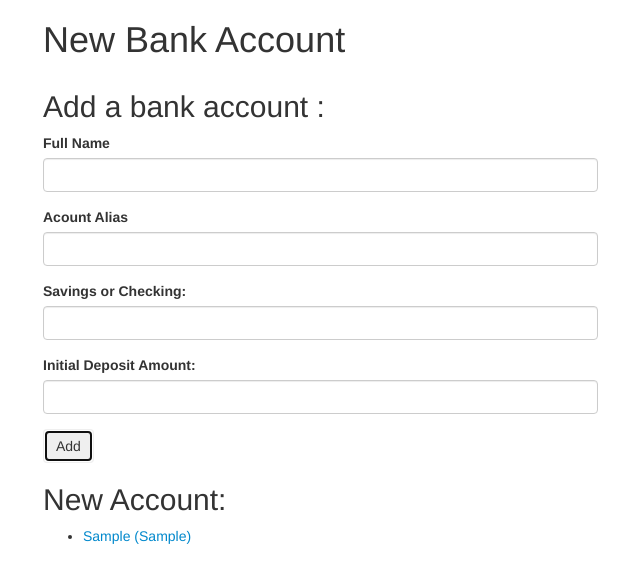
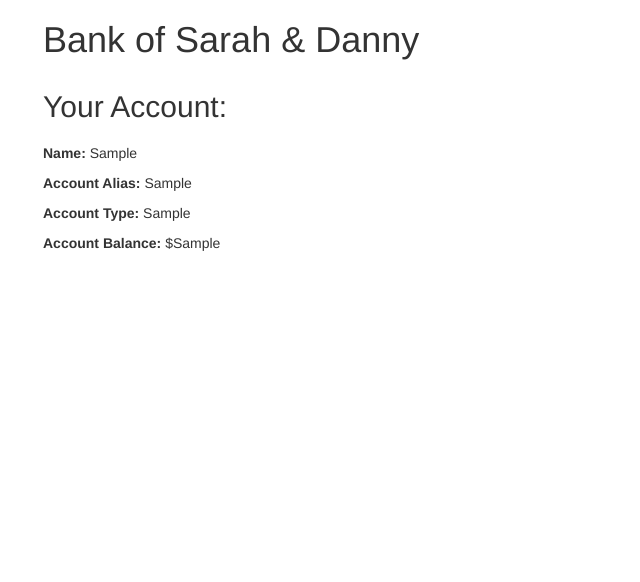
Before and after one commit to sreadbrown/bank-account, a plain HTML site: page index.html in a window 1280 px wide. Both pictures are taken after typing "Sample", "Sample", "Sample", "Sample" into the empty fields and a click on the button "Add". Shown: the whole page, without its empty margins (27-667 px from the left). Drawn offline with Linux system fonts and the light colour scheme.

Commit message:
Hide input form after submit

```diff
--- a/css/styles.css
+++ b/css/styles.css
@@ -1,5 +1,8 @@
 #show-account {
   display: none;
+}
+.bolded {
+  font-weight: bold;
 }
 .account {
   cursor: pointer;
--- a/index.html
+++ b/index.html
@@ -9,10 +9,11 @@
   </head>
   <body>
     <div class="container">
-     <h1>New Bank Account</h1>
+     <h1>Bank of Sarah & Danny</h1>
 
      <div class="row">
        <div class="col-md-6">
+         <div class= "add-account">
            <h2>Add a bank account :</h2>
            <form id="new-account">
              <div class="form-group">
@@ -35,20 +36,23 @@
              <button type="submit" class="btn">Add</button>
            </form>
 
-         <h2>New Account:</h2>
-         <ul id="accounts">
+         </div>
 
-         </ul>
-       </div>
-       <div class="col-md-6">
+         <h2>Your Account:</h2>
          <div id="show-account">
            <h2></h2>
 
-          <p>Name: <span class="full-name"></span></p>
-          <!-- <p>Account Alias: <span class="account-alias"></span></p> -->
-          <p>Account Type: <span class="account-type"></span></p>
-          <p>Account Balance: $<span class="account-balance"></span></p>
+           <p><span class="bolded">Name:</span> <span class="full-name"></span></p>
+           <p><span class="bolded">Account Alias:</span> <span class="account-alias"></span></p>
+           <p><span class="bolded">Account Type:</span> <span class="account-type"></span></p>
+           <p><span class="bolded">Account Balance:</span> $<span class="account-balance"></span></p>
          </div>
+         <!-- <ul id="accounts">
+
+         </ul> -->
+       </div>
+       <div class="col-md-6">
+
       </div>
      </div>
    </div>
--- a/js/scripts.js
+++ b/js/scripts.js
@@ -16,20 +16,20 @@ $(document).ready(function() {
 
     var newAccount = new BankAccount (inputtedFullName, inputtedAccountAlias, inputtedAccountType, inputtedInitialDeposit);
 
-    $("ul#accounts").append("<li><span class='account'>" + newAccount.alias + " (" + newAccount.type + ")" + "</span></li>");
+    // $("ul#accounts").append("<li><span class='account'>" + newAccount.alias + " (" + newAccount.type + ")" + "</span></li>");
 
-    $(".account").last().click(function() {
-      $("#show-account").show();
-      $("#show-account h2").text(newAccount.alias);
-      $(".full-name").text(newAccount.name);
-      $(".account-type").text(newAccount.type);
-      $(".account-balance").text(newAccount.initial);
-    });
-
-    $("input#new-name").val("");
-    $("input#new-account-type").val("");
-    $("input#new-initial-deposit").val("");
-    $("input#new-account-alias").val("");
+    // $(".account").last().click(function() {
+    $("#show-account").show();
+    $(".account-alias").text(newAccount.alias);
+    $(".full-name").text(newAccount.name);
+    $(".account-type").text(newAccount.type);
+    $(".account-balance").text(newAccount.initial);
+    // });
+    $(".add-account").hide();
+    // $("input#new-name").val("");
+    // $("input#new-account-type").val("");
+    // $("input#new-initial-deposit").val("");
+    // $("input#new-account-alias").val("");
 
   });
 });
```
Lines whose indentation alone changed are shown as unchanged.
